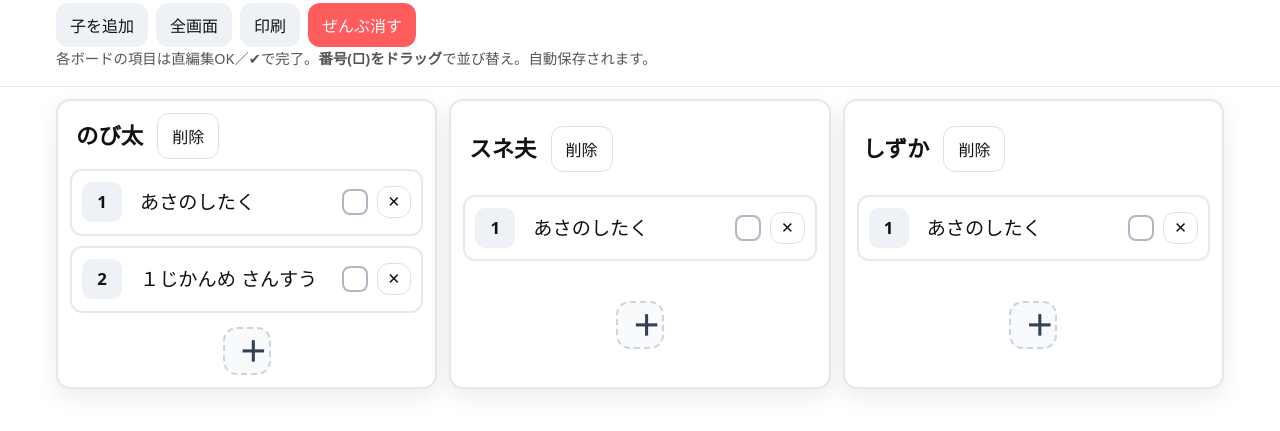
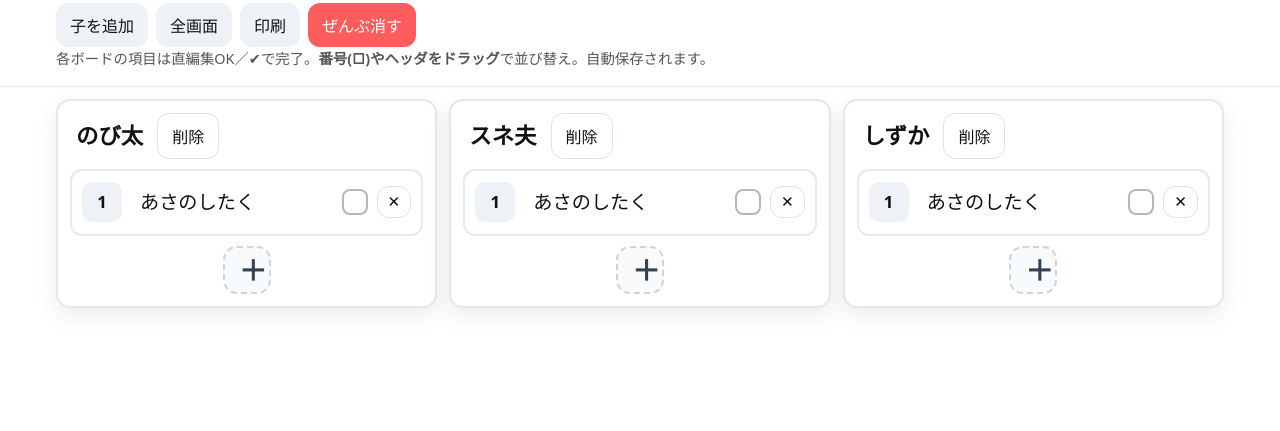
Before and after one commit to tkk-fk/yarukoto-hukusu, a plain HTML site: page index.html in a window 1280 px wide. Shown: the part 69-500 px from the top of the page. Drawn offline with Linux system fonts and the light colour scheme.

Commit message:
Update index.html

```diff
--- a/index.html
+++ b/index.html
@@ -41,7 +41,8 @@
 
   /* ---- 子タイル ---- */
   .kid{ background:#fff; border:2px solid var(--line); border-radius:var(--radius); box-shadow:var(--shadow); display:grid; gap:10px; padding:12px; }
-  .kidHead{ display:flex; align-items:center; gap:8px; }
+  .kid.dragging{ opacity:0.5; }
+  .kidHead{ display:flex; align-items:center; gap:8px; cursor:grab; }
   .kidName[contenteditable]{ font-weight:800; font-size: clamp(1.1rem, 3.8vw, 1.4rem); outline:none; border-radius:8px; padding:2px 6px; }
   .kidName[contenteditable]:focus{ background:#f2f7ff }
 
@@ -57,9 +58,9 @@
   .done{ appearance:none; width:26px; height:26px; border-radius:8px; border:2px solid #aeb8c4; display:grid; place-items:center; }
   .done:checked{ background:#1ddb7a; border-color:#1ddb7a }
 
-  /* ＋ボタン（欄の一番下・中央） */
-  .adderWrap{ display:flex; justify-content:center; width:100%; }
-  .adder{ width:48px; height:48px; border-radius:14px; border:2px dashed #cbd5e1; background:#f8fafc; color:#334155; font-size:28px; font-weight:900; line-height:1; display:grid; place-items:center; cursor:pointer; margin:4px auto 0; }
+  /* ＋ボタン */
+  .adderWrap{ display:flex; justify-content:center; }
+  .adder{ width:48px; height:48px; border-radius:14px; border:2px dashed #cbd5e1; background:#f8fafc; color:#334155; font-size:28px; font-weight:900; line-height:1; display:grid; place-items:center; cursor:pointer; }
   .adder:active{ transform:translateY(1px); }
 
   /* 印刷 */
@@ -77,19 +78,6 @@
     .txt{ font-size:12pt; min-height:18pt }
     @page{ size: A4; margin: 12mm }
   }
-
-  /* 疑似フルスクリーン（環境制限の代替） */
-  body.pseudo-full{ overflow:hidden; }
-  body.pseudo-full header{ position:fixed; top:0; left:0; right:0; }
-  body.pseudo-full main.wrap{ position:fixed; top:var(--bar-h); left:0; right:0; height:calc(100dvh - var(--bar-h)); overflow:auto; }
-
-  /* トースト */
-  #toast{ position:fixed; left:50%; transform:translateX(-50%); bottom:16px; background:#111827; color:#fff; padding:10px 14px; border-radius:12px; font-weight:700; opacity:0; pointer-events:none; transition:opacity .2s ease; z-index:20; }
-  #toast.show{ opacity:1; }
-
-  /* テスト表示 */
-  #testPanel{ display:none; max-width:1200px; margin:12px auto; padding:12px; background:#fff; border:1px solid var(--line); border-radius:12px; }
-  #testPanel.show{ display:block; }
 </style>
 </head>
 <body>
@@ -102,7 +90,7 @@
         <button id="printBtn" class="secondary">印刷</button>
         <button id="clearBtn" class="danger">ぜんぶ消す</button>
       </div>
-      <div class="hint">各ボードの項目は直編集OK／✔で完了。<strong>番号(□)をドラッグ</strong>で並び替え。自動保存されます。</div>
+      <div class="hint">各ボードの項目は直編集OK／✔で完了。<strong>番号(□)やヘッダをドラッグ</strong>で並び替え。自動保存されます。</div>
     </div>
   </header>
 
@@ -110,171 +98,110 @@
     <div id="grid" class="grid" aria-live="polite"></div>
   </main>
 
-  <div id="toast" role="status" aria-live="polite"></div>
-  <div id="testPanel"><strong>テスト結果</strong><ul id="testList"></ul></div>
-
 <script>
   const $ = (s, r=document)=>r.querySelector(s);
-  const $$ = (s, r=document)=>[...r.querySelectorAll(s)];
   const STORAGE = 'multikid_board_v1';
 
-  // データ構造（クラス名・日付・全員追加は削除）
   let state = load() || {
     title: 'きょうのやること',
     kids: [
-      { name:'のび太', items: [ {text:'あさのしたく',done:false}, {text:'１じかんめ さんすう',done:false} ] },
-      { name:'スネ夫', items: [ {text:'あさのしたく',done:false} ] },
-      { name:'しずか', items: [ {text:'あさのしたく',done:false} ] }
+      { name:'のび太', items:[{text:'あさのしたく',done:false}]},
+      { name:'スネ夫', items:[{text:'あさのしたく',done:false}]},
+      { name:'しずか', items:[{text:'あさのしたく',done:false}]}
     ]
   };
 
-  // 保存・読込
   function save(){ localStorage.setItem(STORAGE, JSON.stringify(state)); }
-  function load(){ try{ return JSON.parse(localStorage.getItem(STORAGE)); }catch(e){ return null; } }
+  function load(){ try{return JSON.parse(localStorage.getItem(STORAGE));}catch(e){return null;} }
 
-  // ユーティリティ
-  function toast(msg, ms=2000){ const t=$('#toast'); t.textContent=msg; t.classList.add('show'); setTimeout(()=>t.classList.remove('show'), ms); }
   function moveInArray(arr, from, to){ if(from===to) return; const item=arr.splice(from,1)[0]; arr.splice(to,0,item); }
 
-  // 1人用ボードのDOMを生成
   function makeKidCard(kidIndex){
     const kid = state.kids[kidIndex];
     const card = document.createElement('section');
-    card.className = 'kid';
+    card.className='kid';
+    card.draggable=true;
 
-    // ヘッダ
-    const head = document.createElement('div');
-    head.className = 'kidHead';
-    const nameEl = document.createElement('div');
-    nameEl.className = 'kidName';
-    nameEl.contentEditable = 'plaintext-only';
-    nameEl.spellcheck = false;
-    nameEl.textContent = kid.name;
-    nameEl.addEventListener('input', ()=>{ kid.name=nameEl.textContent.trim(); save(); });
+    // Drag events for kid card
+    card.addEventListener('dragstart', e=>{
+      e.dataTransfer.setData('text/plain', kidIndex);
+      e.dataTransfer.effectAllowed='move';
+      card.classList.add('dragging');
+    });
+    card.addEventListener('dragend', ()=> card.classList.remove('dragging'));
 
-    const delBtn = document.createElement('button');
-    delBtn.className = 'ghost'; delBtn.textContent = '削除';
-    delBtn.addEventListener('click', ()=>{
-      if(confirm(`${kid.name} のボードを削除しますか？`)){
-        state.kids.splice(kidIndex,1); save(); render();
-      }
+    card.addEventListener('dragover', e=>{ e.preventDefault(); e.dataTransfer.dropEffect='move'; });
+    card.addEventListener('drop', e=>{
+      e.preventDefault();
+      const from=parseInt(e.dataTransfer.getData('text/plain'));
+      const to=[...card.parentNode.children].indexOf(card);
+      if(Number.isNaN(from) || from===to) return;
+      moveInArray(state.kids, from, to);
+      save(); render();
     });
 
+    const head=document.createElement('div'); head.className='kidHead';
+    const nameEl=document.createElement('div'); nameEl.className='kidName'; nameEl.contentEditable='plaintext-only';
+    nameEl.textContent=kid.name;
+    nameEl.addEventListener('input',()=>{kid.name=nameEl.textContent.trim(); save();});
+    const delBtn=document.createElement('button'); delBtn.className='ghost'; delBtn.textContent='削除';
+    delBtn.addEventListener('click',()=>{ if(confirm(`${kid.name} を削除?`)){ state.kids.splice(kidIndex,1); save(); render(); } });
     head.append(nameEl, delBtn);
 
-    // リスト
-    const ol = document.createElement('ol'); ol.className='steps';
-    kid.items.forEach((it, idx)=> ol.appendChild(makeItem(kidIndex, idx, it.text, it.done)) );
+    const ol=document.createElement('ol'); ol.className='steps';
+    kid.items.forEach((it,idx)=> ol.appendChild(makeItem(kidIndex, idx, it.text, it.done)));
 
-    // 一番下の＋ボタン（中央配置）
-    const addWrap = document.createElement('div'); addWrap.className='adderWrap';
-    const addBtn = document.createElement('button'); addBtn.className='adder'; addBtn.setAttribute('aria-label','項目を追加'); addBtn.textContent='＋';
-    addBtn.addEventListener('click', ()=>{ addItem(kidIndex, ''); });
+    const addWrap=document.createElement('div'); addWrap.className='adderWrap';
+    const addBtn=document.createElement('button'); addBtn.className='adder'; addBtn.textContent='＋';
+    addBtn.addEventListener('click',()=>addItem(kidIndex,''));
     addWrap.appendChild(addBtn);
 
-    card.append(head, ol, addWrap);
+    card.append(head,ol,addWrap);
     return card;
   }
 
-  function makeItem(kidIndex, itemIndex, text='', done=false){
-    const kid = state.kids[kidIndex];
-    const li = document.createElement('li'); li.className='item'; li.draggable=true;
-    li.innerHTML = `
-      <div class="num" aria-hidden="true">${itemIndex+1}</div>
-      <div class="txt" contenteditable="plaintext-only" spellcheck="false"></div>
-      <div class="ctrls">
-         <input type="checkbox" class="done" ${done?'checked':''} title="完了" />
-         <button class="ghost del" title="削除">✕</button>
-      </div>`;
-
-    const txtEl = li.querySelector('.txt');
-    const doneEl = li.querySelector('.done');
-
-    txtEl.textContent = text;
-    if(done){ li.style.opacity=0.55; li.style.textDecoration='line-through'; }
-
-    txtEl.addEventListener('input', ()=>{ kid.items[itemIndex].text = txtEl.innerText.trim(); save(); });
-    doneEl.addEventListener('change', e=>{ kid.items[itemIndex].done = e.target.checked; li.style.opacity = e.target.checked ? 0.55 : 1; li.style.textDecoration = e.target.checked ? 'line-through' : 'none'; save(); });
-
-    li.querySelector('.del').addEventListener('click', ()=>{ kid.items.splice(itemIndex,1); save(); render(); });
-
-    // Drag & Drop events（番号を持ってドラッグ）
-    const handle = li.querySelector('.num');
-    handle.addEventListener('mousedown', ()=>{ li.draggable=true; });
-    handle.addEventListener('touchstart', ()=>{ li.draggable=true; }, {passive:true});
-
-    li.addEventListener('dragstart', e=>{
-      e.dataTransfer.setData('text/plain', String(itemIndex));
-      e.dataTransfer.effectAllowed='move';
-      li.classList.add('dragging');
-    });
-    li.addEventListener('dragend', ()=>{ li.classList.remove('dragging'); li.draggable=false; });
-
-    li.addEventListener('dragover', e=>{ e.preventDefault(); e.dataTransfer.dropEffect='move'; });
+  function makeItem(kidIndex,itemIndex,text='',done=false){
+    const kid=state.kids[kidIndex];
+    const li=document.createElement('li'); li.className='item'; li.draggable=true;
+    li.innerHTML=`<div class="num">${itemIndex+1}</div><div class="txt" contenteditable="plaintext-only"></div><div class="ctrls"><input type="checkbox" class="done" ${done?'checked':''}><button class="ghost del">✕</button></div>`;
+    const txtEl=li.querySelector('.txt'); txtEl.textContent=text;
+    if(done){ li.style.opacity=.55; li.style.textDecoration='line-through'; }
+    txtEl.addEventListener('input',()=>{kid.items[itemIndex].text=txtEl.innerText.trim(); save();});
+    li.querySelector('.done').addEventListener('change',e=>{kid.items[itemIndex].done=e.target.checked; save(); render();});
+    li.querySelector('.del').addEventListener('click',()=>{kid.items.splice(itemIndex,1); save(); render();});
+    // drag for items
+    li.addEventListener('dragstart', e=>{ e.dataTransfer.setData('text/plain', itemIndex); li.classList.add('dragging'); });
+    li.addEventListener('dragend',()=>li.classList.remove('dragging'));
+    li.addEventListener('dragover', e=>{ e.preventDefault(); });
     li.addEventListener('drop', e=>{
       e.preventDefault();
-      const fromIndex=parseInt(e.dataTransfer.getData('text/plain'));
-      const toIndex=itemIndex;
-      if(Number.isNaN(fromIndex) || fromIndex===toIndex) return;
-      moveInArray(kid.items, fromIndex, toIndex);
+      const from=parseInt(e.dataTransfer.getData('text/plain'));
+      const to=[...li.parentNode.children].indexOf(li);
+      if(Number.isNaN(from) || from===to) return;
+      moveInArray(kid.items, from, to);
       save(); render();
     });
-
     return li;
   }
 
-  function addItem(kidIndex, text){
-    state.kids[kidIndex].items.push({text, done:false});
-    save();
-    render();
-    // 追加後にフォーカスを新規欄へ
-    const kidCard = $(`#grid .kid:nth-child(${kidIndex+1})`);
-    const lastTxt = kidCard?.querySelector('ol.steps .item:last-child .txt');
-    if(lastTxt){ lastTxt.focus(); const r=document.createRange(); r.selectNodeContents(lastTxt); r.collapse(false); const s=window.getSelection(); s.removeAllRanges(); s.addRange(r); }
+  function addItem(kidIndex,text){
+    state.kids[kidIndex].items.push({text,done:false});
+    save(); render();
   }
 
   function render(){
-    $('#title').textContent = state.title || 'きょうのやること';
-
+    $('#title').textContent=state.title;
     const grid=$('#grid'); grid.innerHTML='';
-    state.kids.forEach((_,i)=> grid.appendChild(makeKidCard(i)) );
+    state.kids.forEach((_,i)=>grid.appendChild(makeKidCard(i)));
   }
 
-  // 疑似/ネイティブ全画面
-  function isFullscreenAvailable(){ return !!(document.fullscreenEnabled && document.documentElement.requestFullscreen); }
-  async function toggleFull(){
-    const el=document.documentElement;
-    try{
-      if(document.fullscreenElement){ await document.exitFullscreen?.(); document.body.classList.remove('pseudo-full'); $('#fullBtn').textContent='全画面'; return; }
-      if(isFullscreenAvailable()){ await el.requestFullscreen(); $('#fullBtn').textContent='戻す'; return; }
-      document.body.classList.add('pseudo-full'); $('#fullBtn').textContent='戻す'; toast('全画面は制限中 → 拡大表示に切替');
-    }catch(e){ document.body.classList.add('pseudo-full'); $('#fullBtn').textContent='戻す'; toast('全画面は許可されていません → 拡大表示'); }
-  }
+  document.getElementById('title').addEventListener('input',()=>{state.title=$('#title').textContent.trim(); save();});
+  document.getElementById('addKid').addEventListener('click',()=>{const name=prompt('なまえ'); if(!name)return; state.kids.push({name,items:[]}); save(); render();});
+  document.getElementById('clearBtn').addEventListener('click',()=>{ if(confirm('ぜんぶ消しますか?')){ state.kids.forEach(k=>k.items=[]); save(); render(); } });
+  document.getElementById('printBtn').addEventListener('click',()=>window.print());
+  document.getElementById('fullBtn').addEventListener('click',()=>{document.documentElement.requestFullscreen?.();});
 
-  // イベント
-  $('#title').addEventListener('input', ()=>{ state.title=$('#title').textContent.trim(); save(); });
-  $('#addKid').addEventListener('click', ()=>{ const name=prompt('なまえ'); if(!name) return; state.kids.push({name, items:[]}); save(); render(); });
-  $('#clearBtn').addEventListener('click', ()=>{ if(confirm('ぜんぶ消します。よろしいですか？')){ state.kids.forEach(k=>k.items=[]); save(); render(); }});
-  $('#printBtn').addEventListener('click', ()=> window.print());
-  $('#fullBtn').addEventListener('click', toggleFull);
-
-  // 初期描画
   render();
-
-  // ====== 簡易テスト（?tests=1 で表示） ======
-  function assert(name, cond){ const li=document.createElement('li'); li.textContent=`${cond?'✅':'❌'} ${name}`; $('#testList').appendChild(li); if(!cond) console.error('Test failed:', name); }
-  function runTests(){
-    $('#testPanel').classList.add('show');
-    // 1) ＋ボタンで1件追加＆末尾フォーカス
-    const before = state.kids[0].items.length; addItem(0,''); const after=state.kids[0].items.length; assert('＋で1件増える', after===before+1);
-    // 2) 並べ替えロジック
-    const arr=['a','b','c','d']; moveInArray(arr,0,2); assert('moveInArray 0→2', arr.join(',')==='b,c,a,d');
-    // 3) 削除ボタンで1件減る
-    const beforeDel = state.kids[0].items.length; const lastDelBtn = document.querySelector('#grid .kid:nth-child(1) ol.steps .item:last-child .del'); lastDelBtn?.click(); assert('削除で1件減る', state.kids[0].items.length===beforeDel-1);
-    // 4) フルスクリーン拒否でも落ちない
-    Promise.resolve(toggleFull()).then(()=>{ assert('fullscreen fallback 安全', true); }).catch(()=>{ assert('fullscreen fallback 安全', false); });
-  }
-  const sp = new URLSearchParams(location.search); if(sp.get('tests')==='1'){ runTests(); }
 </script>
 </body>
 </html>
```
